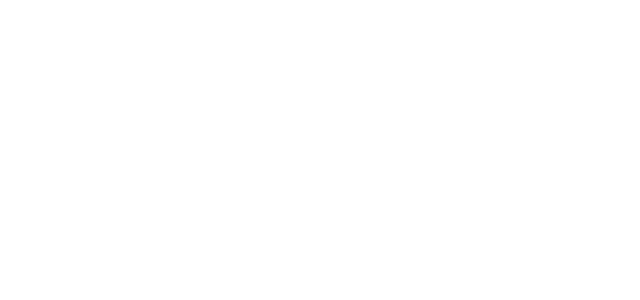
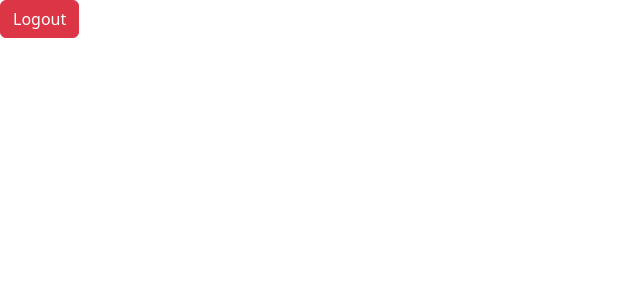
Before and after one commit to selemene112/FE_recipe, a React (Vite) app: page /Logout in a window 1280 px wide. Before the commit this address had no page. Shown: the top 300 px of the page, without its empty margins (0-640 px from the left). Built offline with nearby package versions, Linux system fonts and the light colour scheme.

Commit message:
UPDATE(v1.2.1) Update Filtur LogOut== Delete Token From local Strorage

```diff
--- a/src/App.jsx
+++ b/src/App.jsx
@@ -7,7 +7,7 @@
 import InputMenu from './pages/inputMenu';
 import EditMenuPage from './pages/EditMenu';
 import Login from './pages/Login';
-// import Logout from './pages/Logout';
+import Logout from './pages/Logout';
 
 function Menu1() {
   const { id } = useParams();
@@ -23,7 +23,7 @@
           <Route path="/Menu" element={<Menu />} />
 
           <Route path="/login" element={<Login />} />
-          {/* <Route path="/logout" element={<Logout />} /> */}
+          <Route path="/Logout" element={<Logout />} />
           <Route path="/InputMenu" element={<InputMenu />} />
           <Route path="/EditMenuPage/:id" element={<EditMenuPage />} />
 
--- /dev/null
+++ b/src/pages/Logout/index.jsx
@@ -0,0 +1,20 @@
+import React from 'react';
+import { useNavigate } from 'react-router-dom';
+
+export default function Logout() {
+  const navigate = useNavigate();
+
+  const handleLogout = () => {
+    // Hapus token dari penyimpanan lokal
+    localStorage.removeItem('authToken');
+
+    // Arahkan pengguna ke halaman login (atau halaman lain)
+    navigate('/Menu');
+  };
+
+  return (
+    <button onClick={handleLogout} className="btn btn-danger">
+      Logout
+    </button>
+  );
+}
```
